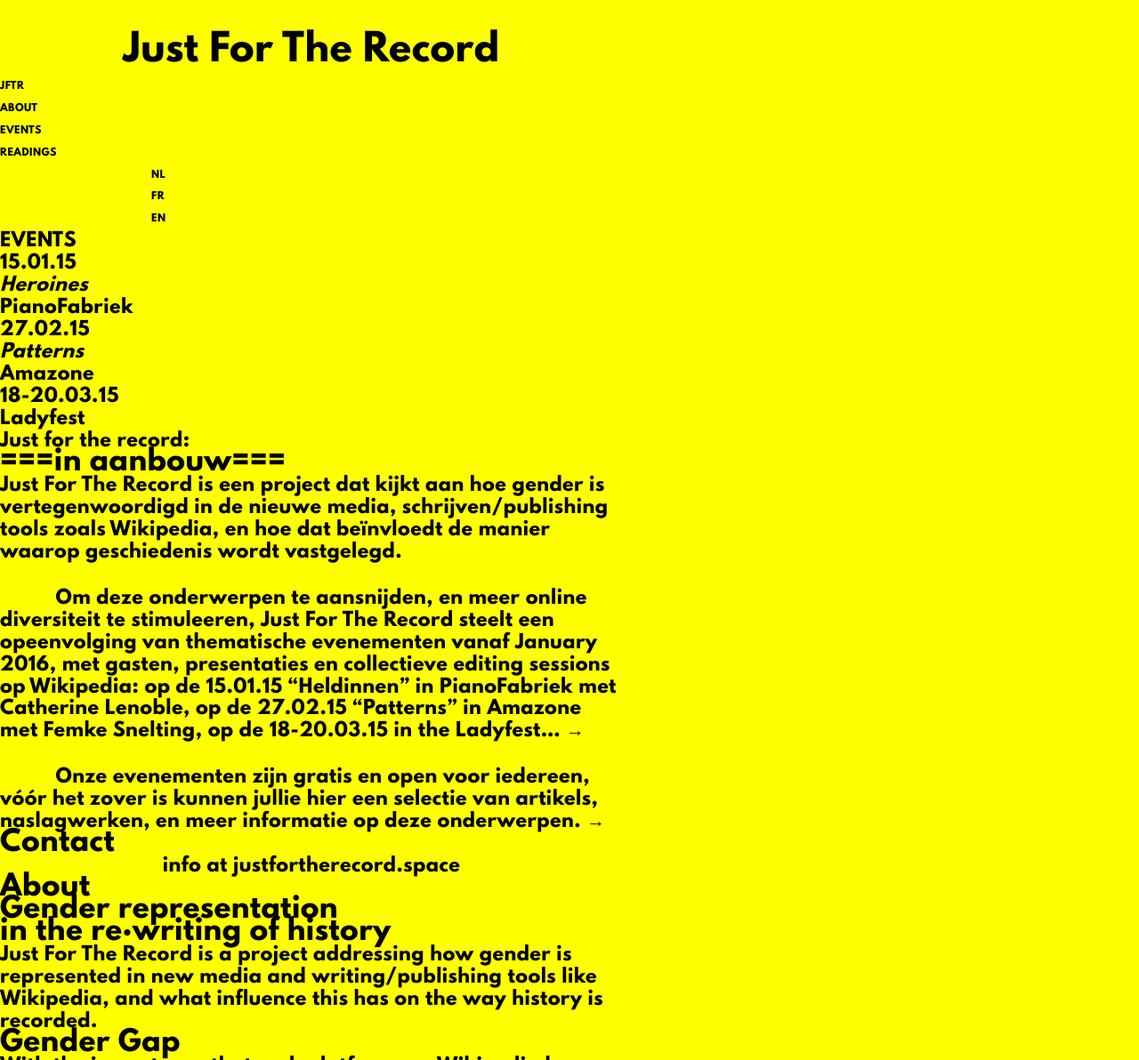
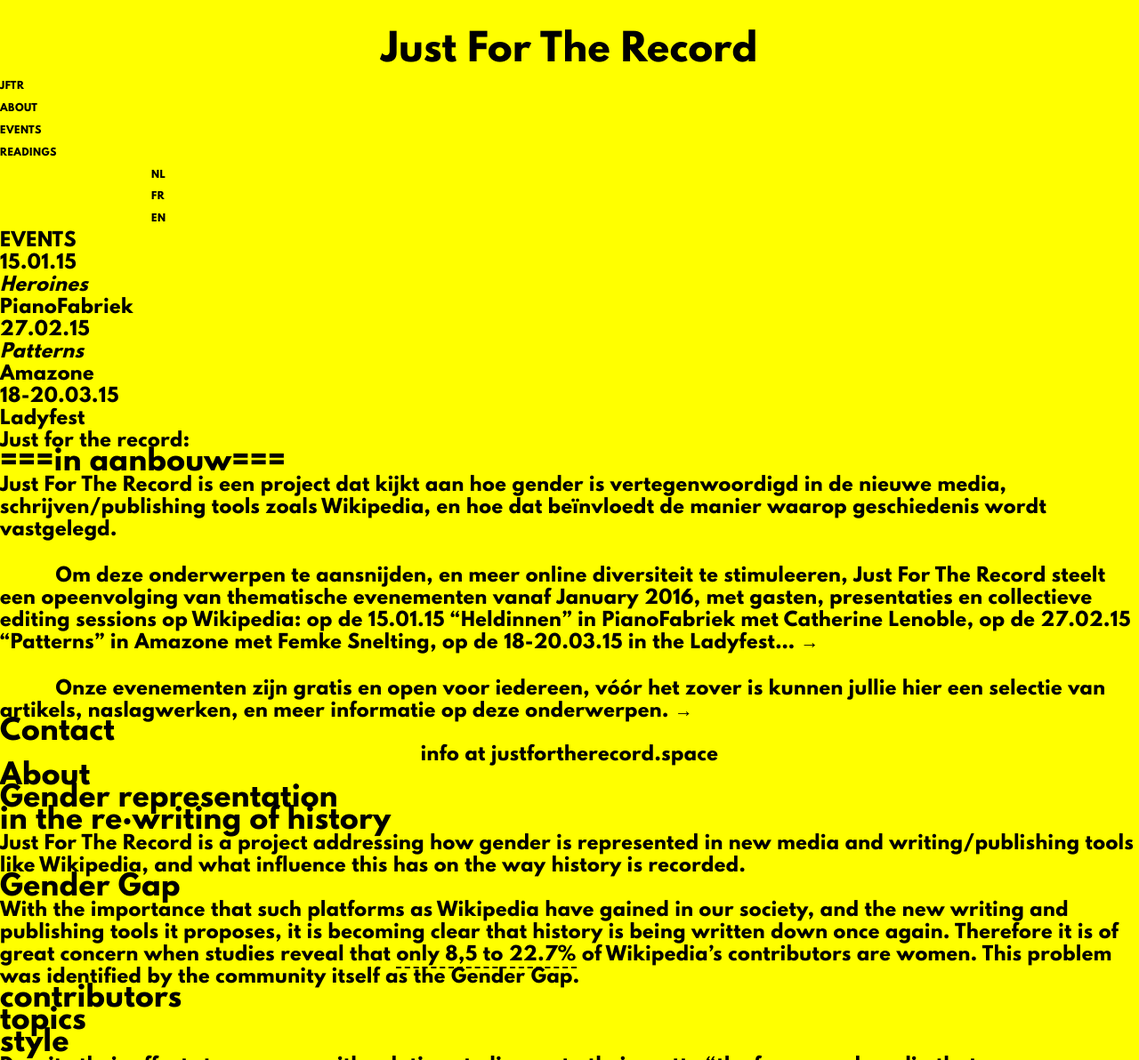
Before and after one commit to justfortherecord/website, a plain HTML site: page about.html in a window 1280 px wide. Shown: the part 108-1300 px from the top of the page at 89% size. Drawn offline with Linux system fonts and the light colour scheme.

Commit message:
cleaned fake fix css

```diff
--- a/style.css
+++ b/style.css
@@ -108,12 +108,7 @@ a.internal-link, a.internal-link:visited, a.internal-link:hover, a.internal-link
 li {
     list-style-type: none;
 }
-.header, .calendar {
-    max-width: 700px;
-}
-#text {
-    max-width: 700px;
-}
+
 
 /* BACKGROUND IMAGES */
 .container-background {
```
